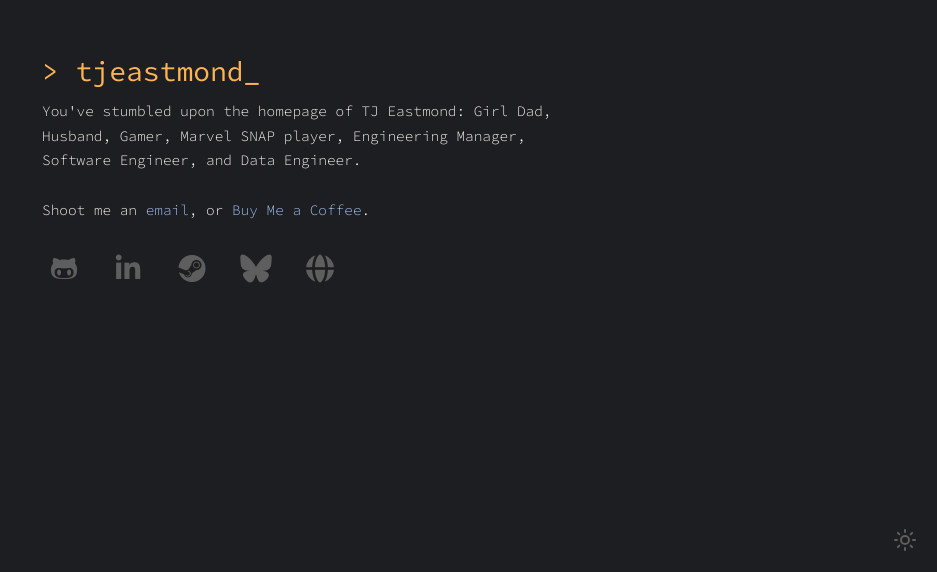
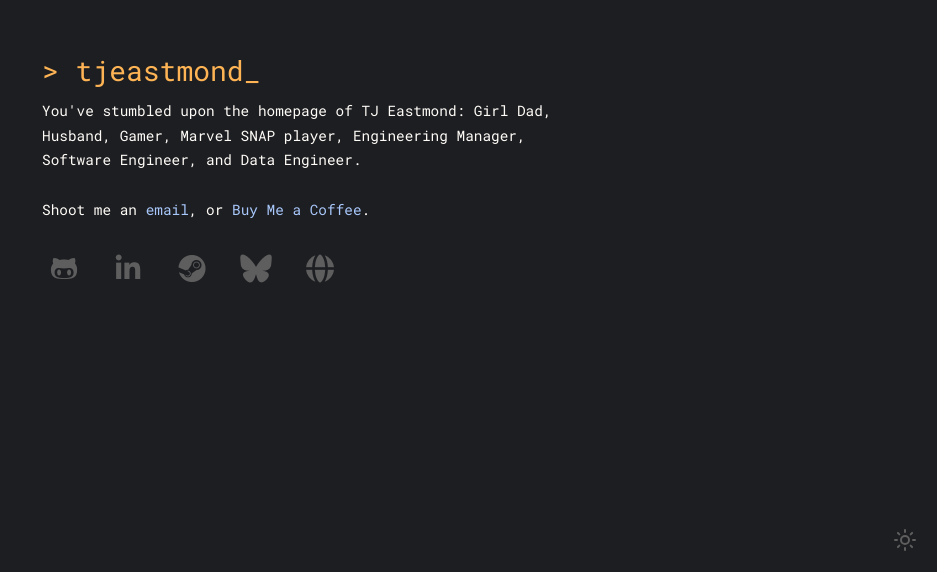
Before and after one commit to tjeastmond/tjeastmond.com, a React (Vite) app: page / in a window 1280 px wide. Shown: the part 228-800 px from the top of the page, without its empty margins (343-1280 px from the left). Built offline with nearby package versions, Linux system fonts and the light colour scheme.

Commit message:
feat(fonts): use Roboto Mono with preload

```diff
--- a/index.html
+++ b/index.html
@@ -2,6 +2,7 @@
 <html lang="en">
   <head>
     <meta charset="UTF-8" />
+    <link rel="preload" href="/fonts/roboto-mono/roboto-mono-400.woff2" as="font" type="font/woff2" crossorigin />
     <meta name="viewport" content="width=device-width, initial-scale=1" />
     <meta name="theme-color" content="#1d1e22" data-theme-color-root="true" />
     <title>TJ Eastmond</title>
@@ -22,12 +23,6 @@
     <link rel="mask-icon" href="/images/icons/safari-pinned-tab.svg" color="#da532c" />
     <link rel="manifest" href="/images/icons/site.webmanifest" />
     <meta name="apple-mobile-web-app-status-bar-style" content="black-translucent" />
-    <link rel="preconnect" href="https://fonts.googleapis.com" />
-    <link rel="preconnect" href="https://fonts.gstatic.com" crossorigin />
-    <link
-      href="https://fonts.googleapis.com/css2?family=Source+Code+Pro:ital,wght@0,300;0,400;0,500;0,700&display=swap"
-      rel="stylesheet"
-    />
     <script>
       (function () {
         try {
--- a/src/css/global.css
+++ b/src/css/global.css
@@ -1,4 +1,12 @@
 @import "../fonts/fontawesome/all.min.css";
+
+@font-face {
+  font-family: "Roboto Mono";
+  font-style: normal;
+  font-weight: 400;
+  font-display: swap;
+  src: url("/fonts/roboto-mono/roboto-mono-400.woff2") format("woff2");
+}
 
 /* prettier-ignore */
 figure, article, aside, details, figcaption, footer, header,
@@ -28,7 +36,7 @@ p, h6, h5, h4, h2 {
   --color-link: #a8c7fa;
   --color-icon: #5e5e5e;
   --color-icon-hover: #a8c7fa;
-  --font-sans: "Source Code Pro", ui-monospace, monospace;
+  --font-sans: "Roboto Mono", ui-monospace, monospace;
   --social-icon-px: 28px;
 }
 
@@ -46,7 +54,7 @@ body {
   -webkit-text-size-adjust: none;
   font-family: var(--font-sans);
   font-size: 1.6em;
-  font-weight: 300;
+  font-weight: 400;
   line-height: 1.7;
   background-color: var(--color-body-bg);
   color: var(--color-body-fg);
```
Also changed, not shown: public/fonts/roboto-mono/roboto-mono-400.woff2 (added), src/fonts/roboto-mono/roboto-mono-apache.txt (added).
